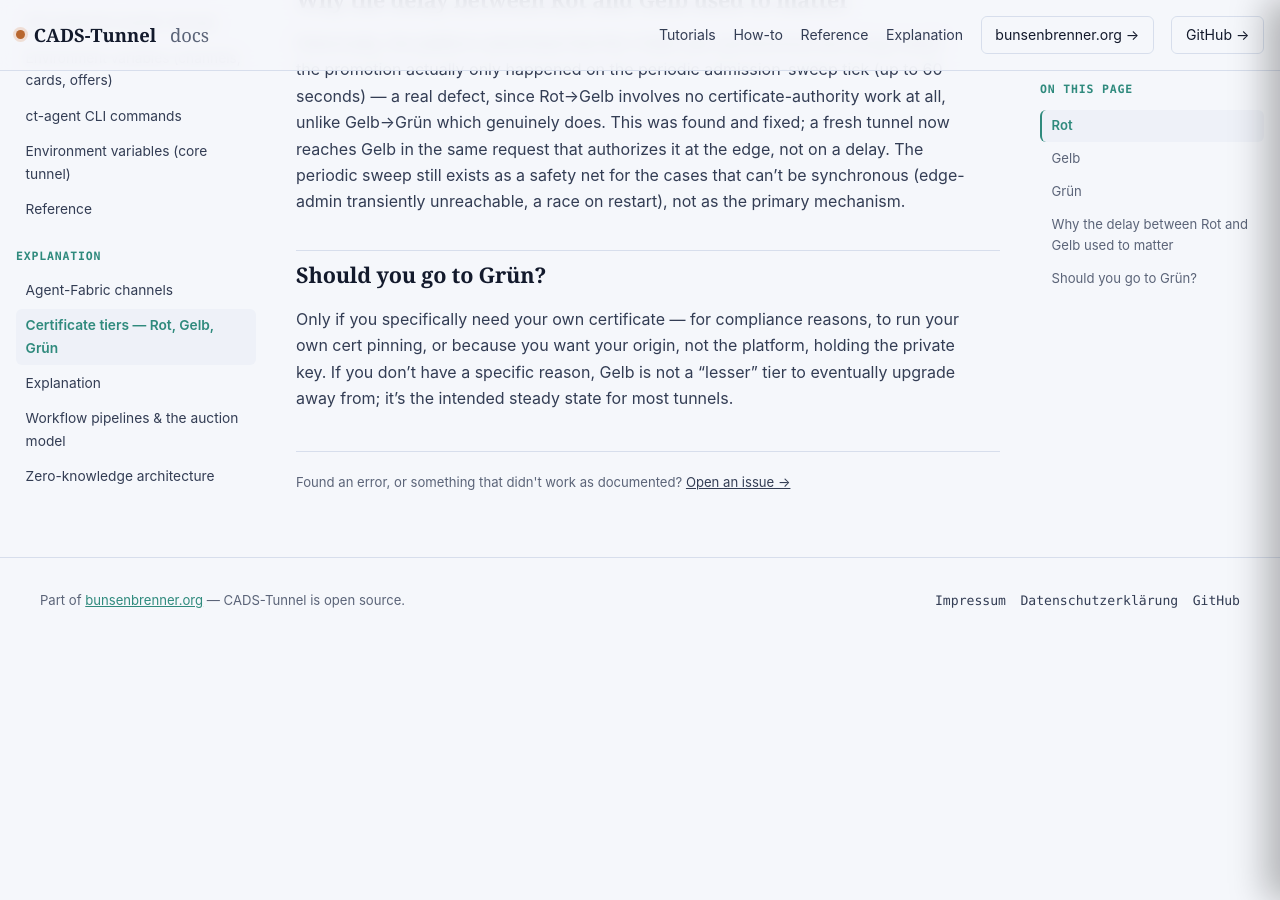
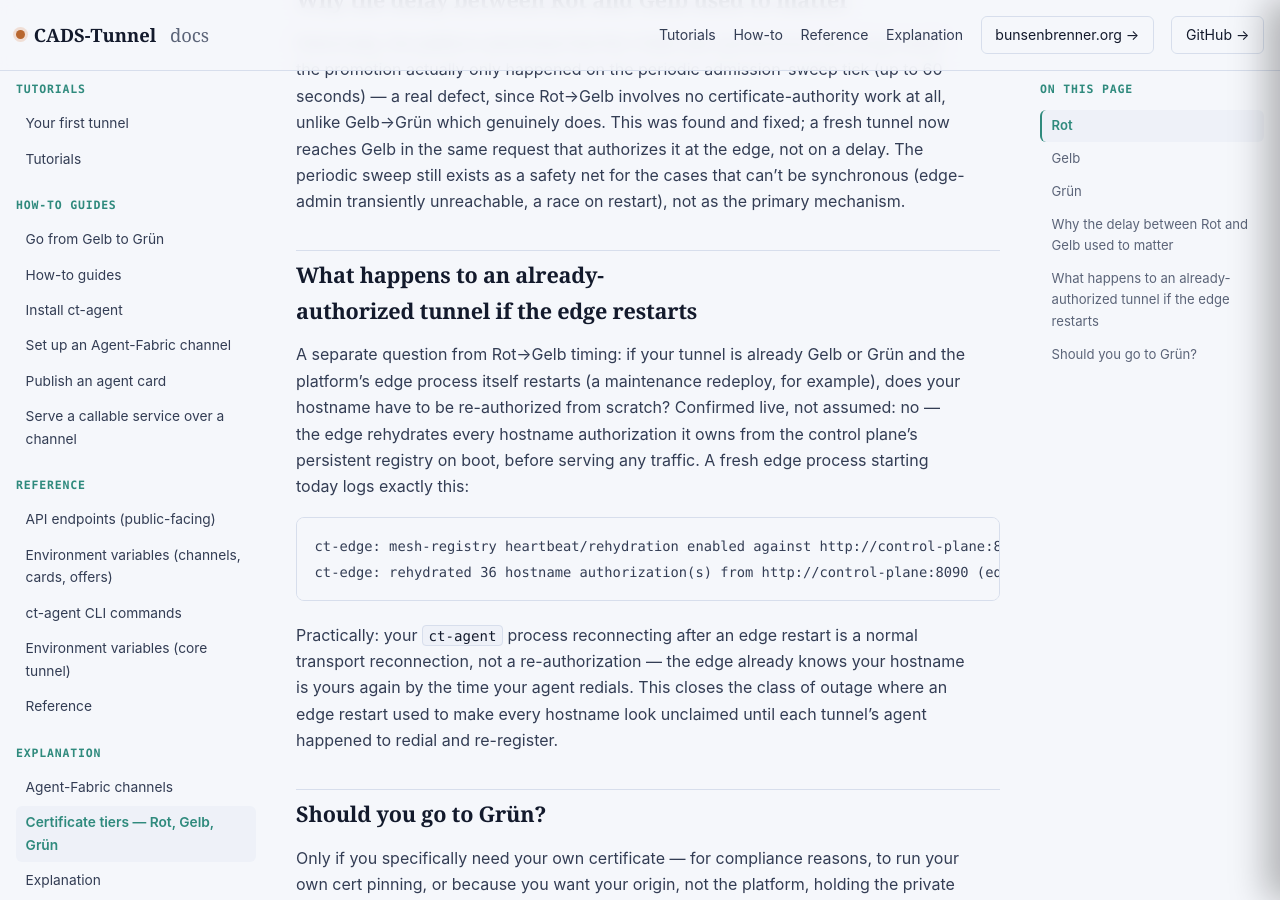
Before and after one commit to scimbe/CADS-Tunnel-docs, a Jekyll site: the page built from _explanation/certificate-tiers.md, in a window 1280 px wide and 900 px high, scrolled down 1143 px. Built offline with Jekyll 4.4.1, drawn with Linux system fonts in a browser that asks for light colours.

Commit message:
explanation: document edge-restart hostname rehydration
A real, currently-active reliability mechanism that wasn't documented
anywhere: the edge replays every hostname authorization it owns from
the control plane's persistent registry on boot, before serving
traffic -- the actual fix for the "edge rejected hostname binding"
class of outage extensively reported in CADS-Tunnel#214 after past
redeploys.

Confirmed live, not from source alone: grepped the currently-running
production edge's own logs and captured its real boot lines --
"mesh-registry heartbeat/rehydration enabled" followed by "rehydrated
36 hostname authorization(s)" -- from today's own earlier redeploy.
Cross-checked the wiring in crates/edge/src/serve.rs to confirm this
runs unconditionally whenever CT_EDGE_CP_URL is set (which the
channel broker already requires), not a manual/optional step.

````diff
--- a/_explanation/certificate-tiers.md
+++ b/_explanation/certificate-tiers.md
@@ -45,6 +45,24 @@ found and fixed; a fresh tunnel now reaches Gelb in the same request that author
 on a delay. The periodic sweep still exists as a safety net for the cases that can't be synchronous
 (edge-admin transiently unreachable, a race on restart), not as the primary mechanism.
 
+## What happens to an already-authorized tunnel if the edge restarts
+
+A separate question from Rot→Gelb timing: if your tunnel is already Gelb or Grün and the platform's edge
+process itself restarts (a maintenance redeploy, for example), does your hostname have to be
+re-authorized from scratch? Confirmed live, not assumed: no — the edge rehydrates every hostname
+authorization it owns from the control plane's persistent registry on boot, before serving any traffic.
+A fresh edge process starting today logs exactly this:
+
+```
+ct-edge: mesh-registry heartbeat/rehydration enabled against http://control-plane:8090 (CT_EDGE_ID=primary)
+ct-edge: rehydrated 36 hostname authorization(s) from http://control-plane:8090 (edge_id=primary)
+```
+
+Practically: your `ct-agent` process reconnecting after an edge restart is a normal transport
+reconnection, not a re-authorization — the edge already knows your hostname is yours again by the time
+your agent redials. This closes the class of outage where an edge restart used to make every hostname
+look unclaimed until each tunnel's agent happened to redial and re-register.
+
 ## Should you go to Grün?
 
 Only if you specifically need your own certificate — for compliance reasons, to run your own cert
````
